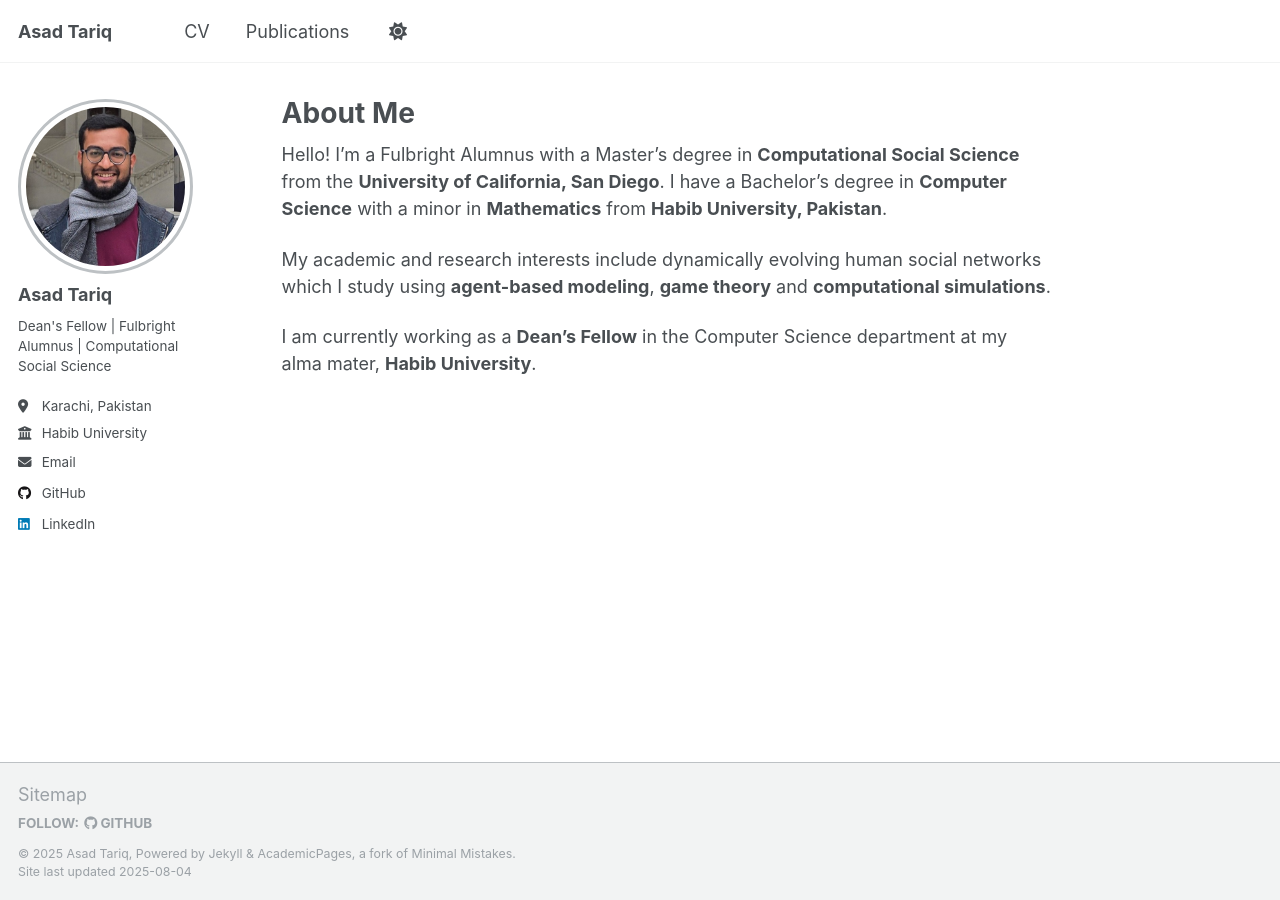
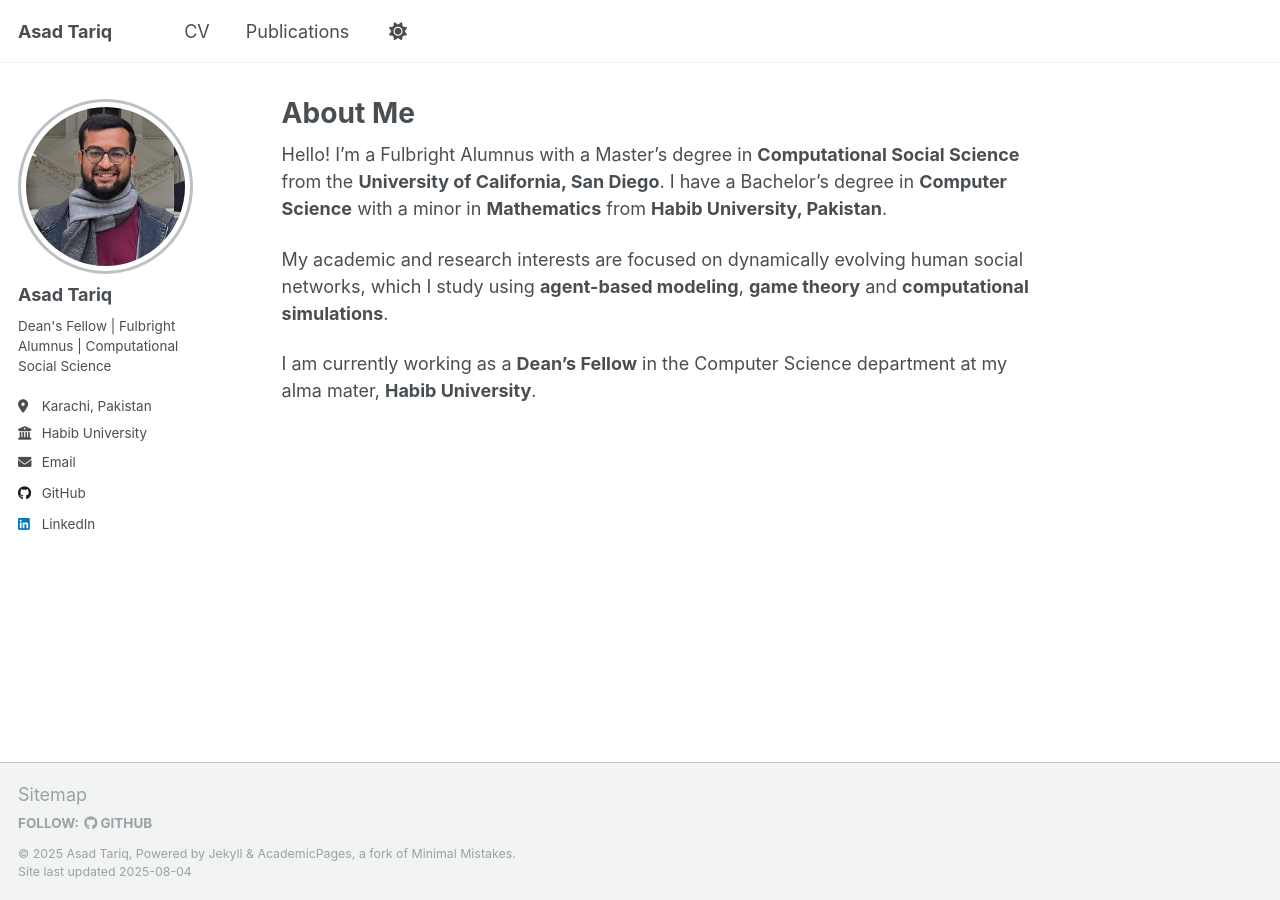
Before and after one commit to Asad-Tariq/Asad-Tariq.github.io, a Jekyll site: the page built from _pages/about.md, in a window 1280 px wide. Built offline with Jekyll 4.4.1, drawn with Linux system fonts in a browser that asks for light colours.

Commit message:
fall25 update

```diff
--- a/_pages/about.md
+++ b/_pages/about.md
@@ -10,6 +10,6 @@
 
 Hello! I'm a Fulbright Alumnus with a Master's degree in **Computational Social Science** from the **University of California, San Diego**. I have a Bachelor's degree in **Computer Science** with a minor in **Mathematics** from **Habib University, Pakistan**.
 
-My academic and research interests include dynamically evolving human social networks which I study using **agent-based modeling**, **game theory** and **computational simulations**.
+My academic and research interests are focused on dynamically evolving human social networks, which I study using **agent-based modeling**, **game theory** and **computational simulations**.
 
 I am currently working as a **Dean's Fellow** in the Computer Science department at my alma mater, **Habib University**.
```
